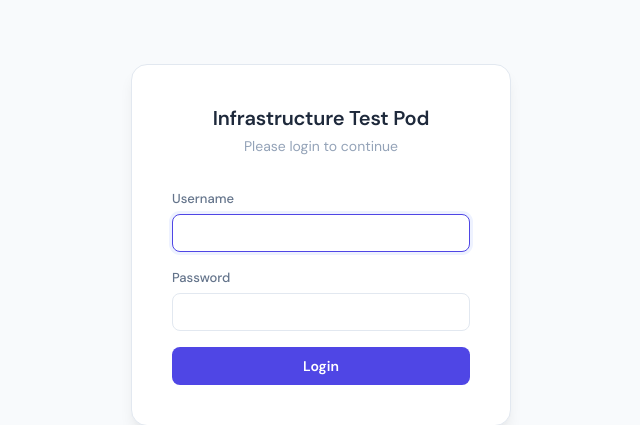
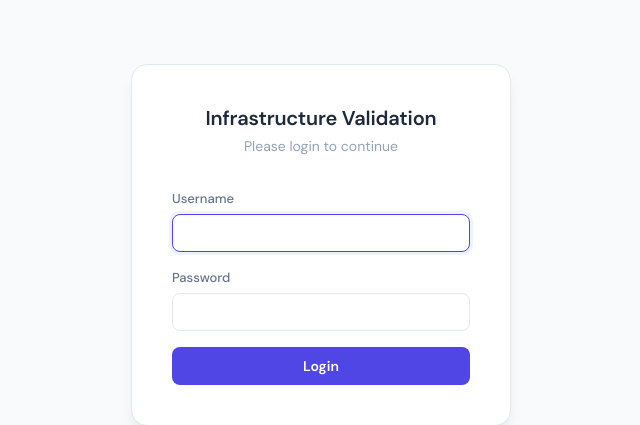
Before and after one commit to davidpacold/airia-infrastructure-validation, a FastAPI app: page /login in a window 1280 px wide. Shown: the part 155-580 px from the top of the page, without its empty margins (319-959 px from the left). Run offline with FastAPI, Linux system fonts and the light colour scheme.

Commit message:
chore: fix remaining Test Pod references in static/template files
Co-Authored-By: Claude Opus 4.6 <noreply@anthropic.com>

```diff
--- a/static/dashboard.js
+++ b/static/dashboard.js
@@ -1,4 +1,4 @@
-/* Airia Test Pod - Dashboard JavaScript */
+/* Airia Infrastructure Validation - Dashboard JavaScript */
 'use strict';
 
 /* ── Initialization (moved from inline scripts) ───────────── */
--- a/static/style.css
+++ b/static/style.css
@@ -1,5 +1,5 @@
 /* ===================================================================
-   Airia Test Pod — Modern SaaS Dashboard
+   Airia Infrastructure Validation — Modern SaaS Dashboard
    =================================================================== */
 
 @import url('https://fonts.googleapis.com/css2?family=DM+Sans:ital,opsz,wght@0,9..40,300;0,9..40,400;0,9..40,500;0,9..40,600;0,9..40,700;1,9..40,400&family=JetBrains+Mono:wght@400;500&display=swap');
--- a/templates/dashboard.html
+++ b/templates/dashboard.html
@@ -255,7 +255,7 @@
         </main>
 
         <footer>
-            <p>Airia Infrastructure Test Pod <span id="version-display">Loading...</span></p>
+            <p>Airia Infrastructure Validation <span id="version-display">Loading...</span></p>
         </footer>
     </div>
 </body>
--- a/templates/login.html
+++ b/templates/login.html
@@ -10,7 +10,7 @@
     <div class="login-container">
         <div class="login-form">
             <div class="login-header">
-                <h2>Infrastructure Test Pod</h2>
+                <h2>Infrastructure Validation</h2>
                 <p>Please login to continue</p>
             </div>
 
```
